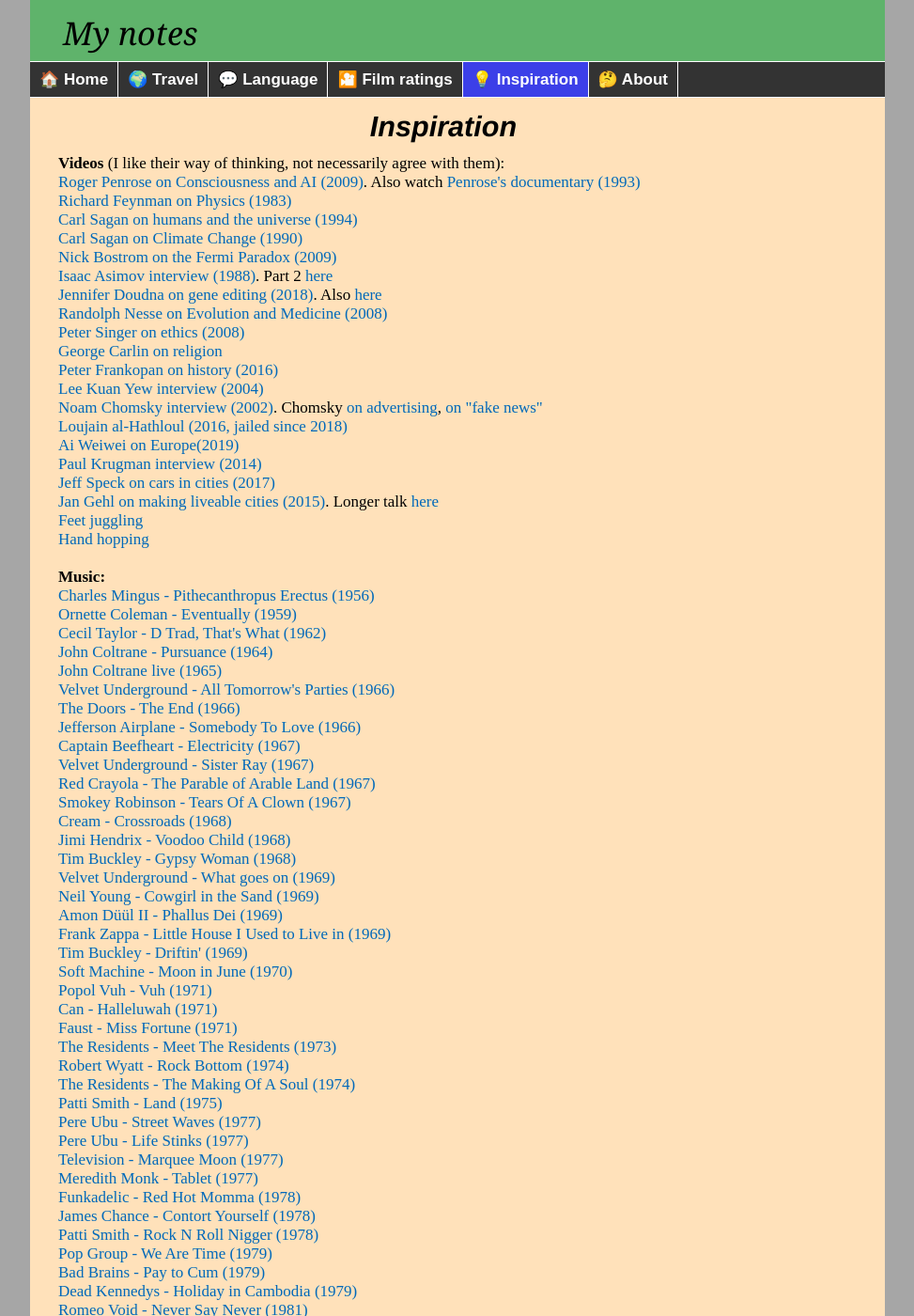
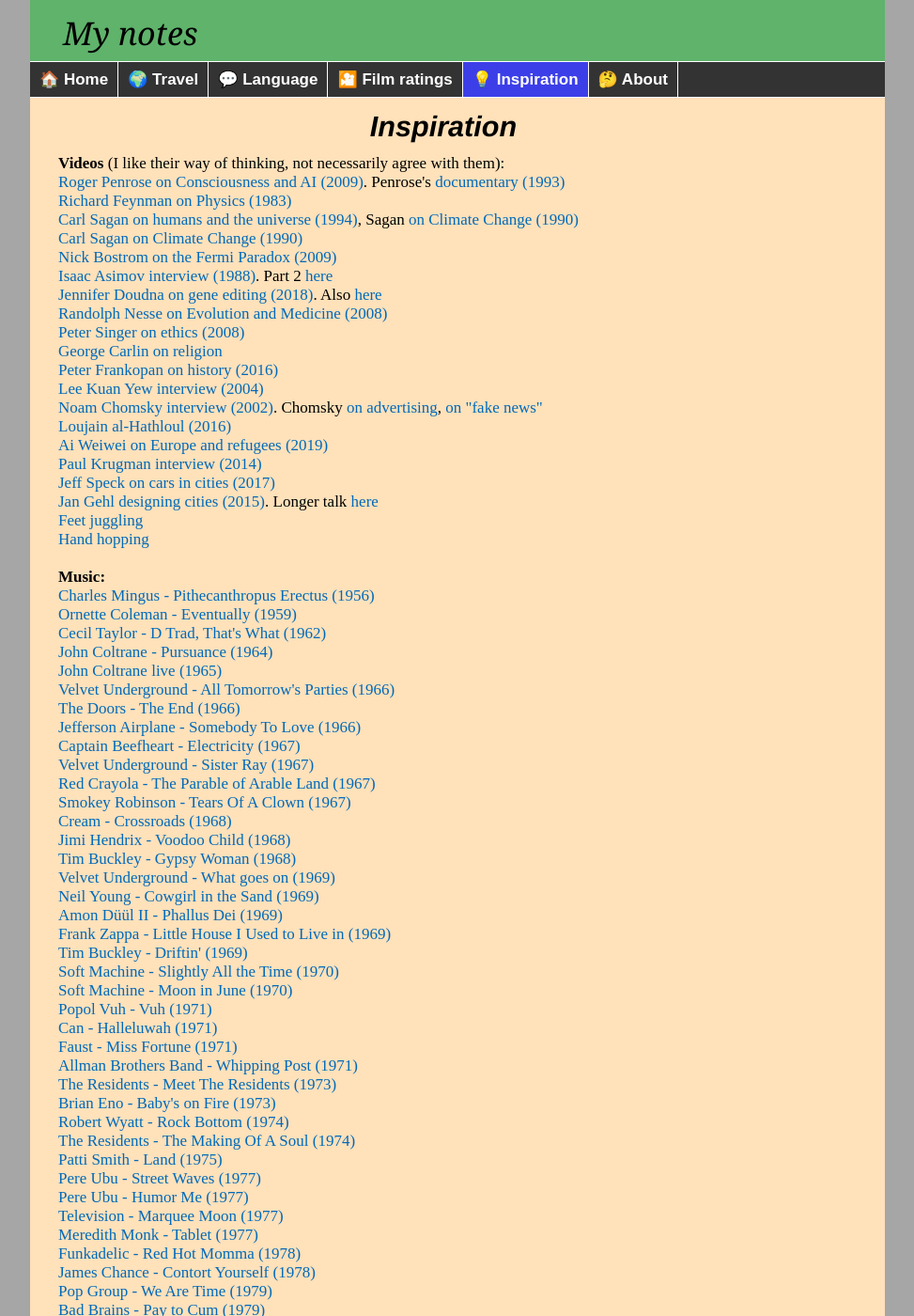
Before and after one commit to witbag/witbag.github.io, a Jekyll site: the page built from inspiration/index.html, in a window 1280 px wide and 1400 px high. Shown: the whole window at 94% size, without its empty margins (153-1126 px from the left). Built offline with Jekyll 4.4.1, drawn with Linux system fonts in a browser that asks for light colours; some of the changed text lies outside the part shown.

Commit message:
Update index.html

```diff
--- a/inspiration/index.html
+++ b/inspiration/index.html
@@ -8,9 +8,9 @@
 <center><h2><i>Inspiration</i></h2></center>
 
 <a id="videos"></a><b>Videos</b> (I like their way of thinking, not necessarily agree with them):<br>
-<a href="https://www.closertotruth.com/interviews/2812" target=_blank>Roger Penrose on Consciousness and AI (2009)</a>. Also watch <a href="https://www.youtube.com/watch?v=9Sp1egEjwBI" target=_blank>Penrose's documentary (1993)</a><br>
+<a href="https://www.closertotruth.com/interviews/2812" target=_blank>Roger Penrose on Consciousness and AI (2009)</a>. Penrose's <a href="https://www.youtube.com/watch?v=9Sp1egEjwBI" target=_blank>documentary (1993)</a><br>
 <a href="https://www.youtube.com/watch?v=P1ww1IXRfTA" target=_blank>Richard Feynman on Physics (1983)</a><br>
-<a href="https://youtu.be/6_-jtyhAVTc?t=464" target=_blank>Carl Sagan on humans and the universe (1994)</a><br>
+<a href="https://youtu.be/6_-jtyhAVTc?t=464" target=_blank>Carl Sagan on humans and the universe (1994)</a>, Sagan <a href="https://youtu.be/9Xz3ZjOSMRU?t=1642" target=_blank>on Climate Change (1990)</a><br>
 <a href="https://youtu.be/9Xz3ZjOSMRU?t=1642" target=_blank>Carl Sagan on Climate Change (1990)</a><br>
 <a href="https://www.closertotruth.com/interviews/3988" target=_blank>Nick Bostrom on the Fermi Paradox (2009)</a><br>
 <a href="https://www.youtube.com/watch?v=aogsJ4t4aBE" target=_blank>Isaac Asimov interview (1988)</a>. Part 2 <a href="https://vimeo.com/48767355" target=_blank>here</a><br>
@@ -21,11 +21,11 @@
 <a href="https://www.youtube.com/watch?v=NJ54ojX5zlM" target=_blank>Peter Frankopan on history (2016)</a><br>
 <a href="https://charlierose.com/videos/18834" target=_blank>Lee Kuan Yew interview (2004)</a><br>
 <a href="https://www.youtube.com/watch?v=7lPnLK9z1fI" target=_blank>Noam Chomsky interview (2002)</a>. Chomsky <a href="https://youtu.be/aSk7YbhON_0?t=319" target=_blank>on advertising</a>, <a href="https://youtu.be/xebTB_Lh8I8?t=2596" target=_blank>on "fake news"</a><br>
-<a href="https://www.youtube.com/watch?v=XsQaIdTph5Q" target=_blank>Loujain al-Hathloul (2016, jailed since 2018)</a><br>
-<a href="https://www.youtube.com/watch?v=GM1P_U9Aer4" target=_blank>Ai Weiwei on Europe(2019)</a><br>
+<a href="https://www.youtube.com/watch?v=XsQaIdTph5Q" target=_blank>Loujain al-Hathloul (2016)</a><br>
+<a href="https://www.youtube.com/watch?v=GM1P_U9Aer4" target=_blank>Ai Weiwei on Europe and refugees (2019)</a><br>
 <a href="https://www.youtube.com/watch?v=tHc_3njHsIo" target=_blank>Paul Krugman interview (2014)</a><br>
 <a href="https://www.youtube.com/watch?v=2kBEvg8bftE" target=_blank>Jeff Speck on cars in cities (2017)</a><br>
-<a href="https://www.youtube.com/watch?v=Cgw9oHDfJ4k" target=_blank>Jan Gehl on making liveable cities (2015)</a>. Longer talk <a href="https://youtu.be/BZMl5ArcE7k?t=2322" target=_blank>here</a><br>
+<a href="https://www.youtube.com/watch?v=Cgw9oHDfJ4k" target=_blank>Jan Gehl designing cities (2015)</a>. Longer talk <a href="https://youtu.be/BZMl5ArcE7k?t=2322" target=_blank>here</a><br>
 <a href="https://www.youtube.com/watch?v=QfhvM5AoFsg" target=_blank>Feet juggling</a><br>
 <a href="https://www.youtube.com/watch?v=GCDTbUQ8geA" target=_blank>Hand hopping</a><br>
 <br>
@@ -37,7 +37,7 @@
 <a href="https://www.youtube.com/watch?v=rExeNEjbJwk" target=_blank>John Coltrane - Pursuance (1964)</a><br>
 <a href="https://www.youtube.com/watch?v=IsBbM5PIAHk" target=_blank>John Coltrane live (1965)</a><br>
 <a href="https://www.youtube.com/watch?v=ugBFEbGyqwc" target=_blank>Velvet Underground - All Tomorrow's Parties (1966)</a><br>
-<a href="https://www.youtube.com/watch?v=JSUIQgEVDM4" target=_blank>The Doors - The End (1966)</a><br>
+<a href="https://www.youtube.com/watch?v=ZeMlQEWEg2Q" target=_blank>The Doors - The End (1966)</a><br>
 <a href="https://www.youtube.com/watch?v=YnS0GaiIewM" target=_blank>Jefferson Airplane - Somebody To Love (1966)</a><br>
 <a href="https://www.youtube.com/watch?v=S8eRDkiwGMM" target=_blank>Captain Beefheart - Electricity (1967)</a><br>
 <a href="https://www.youtube.com/watch?v=53F5nY68cBM" target=_blank>Velvet Underground - Sister Ray (1967)</a><br>
@@ -51,21 +51,23 @@
 <a href="https://www.youtube.com/watch?v=g1klpKy_3hY" target=_blank>Amon Düül II - Phallus Dei (1969)</a><br>
 <a href="https://www.youtube.com/watch?v=jsGQw6Oo_OQ" target=_blank>Frank Zappa - Little House I Used to Live in (1969)</a><br>
 <a href="https://www.youtube.com/watch?v=ug586LDGJgQ" target=_blank>Tim Buckley - Driftin' (1969)</a><br>
+<a href="https://www.youtube.com/watch?v=N0BrETlZ5ys" target=_blank>Soft Machine - Slightly All the Time (1970)</a><br>
 <a href="https://www.youtube.com/watch?v=IJFSIX_uVPM" target=_blank>Soft Machine - Moon in June (1970)</a><br>
 <a href="https://www.youtube.com/watch?v=kbQ1v-nCFjA" target=_blank>Popol Vuh - Vuh (1971)</a><br>
 <a href="https://www.youtube.com/watch?v=2dZbAFmnRVA" target=_blank>Can - Halleluwah (1971)</a><br>
 <a href="https://www.youtube.com/watch?v=Yu9MehUlLgo" target=_blank>Faust - Miss Fortune (1971)</a><br>
+<a href="https://www.youtube.com/watch?v=4ppYldfTMiE" target=_blank>Allman Brothers Band - Whipping Post (1971)</a><br>
 <a href="https://www.youtube.com/watch?v=QxSgaxUtZ2c" target=_blank>The Residents - Meet The Residents (1973)</a><br>
+<a href="https://www.youtube.com/watch?v=nItuhuY1U04" target=_blank>Brian Eno - Baby's on Fire (1973)</a><br>
 <a href="https://www.youtube.com/watch?v=-4AhdWGci3c" target=_blank>Robert Wyatt - Rock Bottom (1974)</a><br>
 <a href="https://www.youtube.com/watch?v=5OlrMT2gWWY" target=_blank>The Residents - The Making Of A Soul (1974)</a><br>
 <a href="https://www.youtube.com/watch?v=wssnxfjH-zw" target=_blank>Patti Smith - Land (1975)</a><br>
 <a href="https://www.youtube.com/watch?v=mk1sqOpPn3E" target=_blank>Pere Ubu - Street Waves (1977)</a><br>
-<a href="https://www.youtube.com/watch?v=o9SD416mXx4" target=_blank>Pere Ubu - Life Stinks (1977)</a><br>
+<a href="https://www.youtube.com/watch?v=vqNUVhGYJ0k" target=_blank>Pere Ubu - Humor Me (1977)</a><br>
 <a href="https://www.youtube.com/watch?v=jlbunmCbTBA" target=_blank>Television - Marquee Moon (1977)</a><br>
 <a href="https://www.youtube.com/watch?v=JaWFxjwcJm4" target=_blank>Meredith Monk - Tablet (1977)</a><br>
 <a href="https://www.youtube.com/watch?v=3XzKKcC7kek" target=_blank>Funkadelic - Red Hot Momma (1978)</a><br>
 <a href="https://www.youtube.com/watch?v=_wcn6PCGPN4" target=_blank>James Chance - Contort Yourself (1978)</a><br>
-<a href="https://www.youtube.com/watch?v=G8SoVfTVLrk" target=_blank>Patti Smith - Rock N Roll Nigger (1978)</a><br>
 <a href="https://www.youtube.com/watch?v=okG8mlvAKT8" target=_blank>Pop Group - We Are Time (1979)</a><br>
 <a href="https://www.youtube.com/watch?v=h0qJu4q8yd8" target=_blank>Bad Brains - Pay to Cum (1979)</a><br>
 <a href="https://www.youtube.com/watch?v=-KTsXHXMkJA" target=_blank>Dead Kennedys - Holiday in Cambodia (1979)</a><br>
```
Also changed, not shown: other parts of inspiration/index.html (+1 -1 lines).
